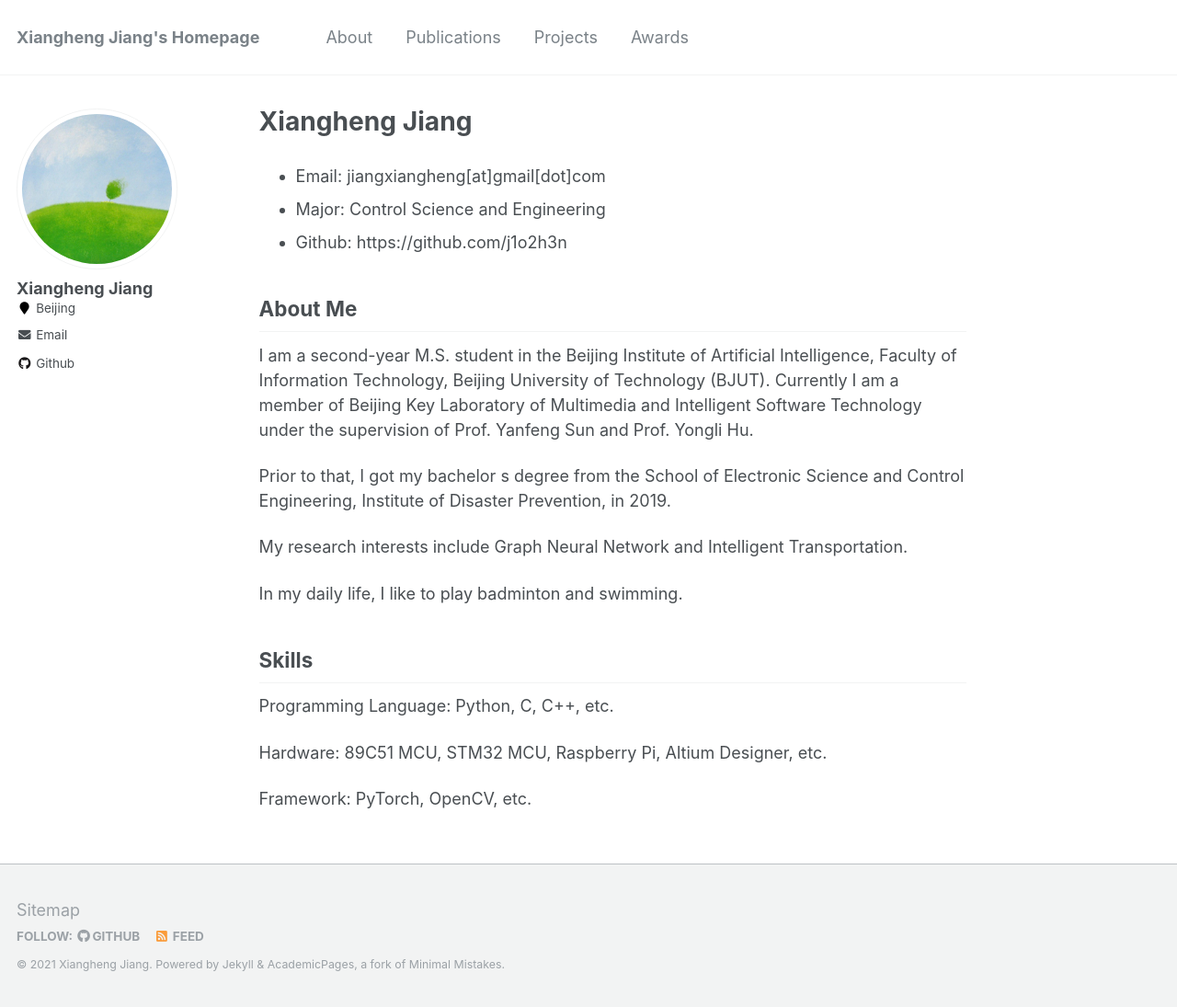
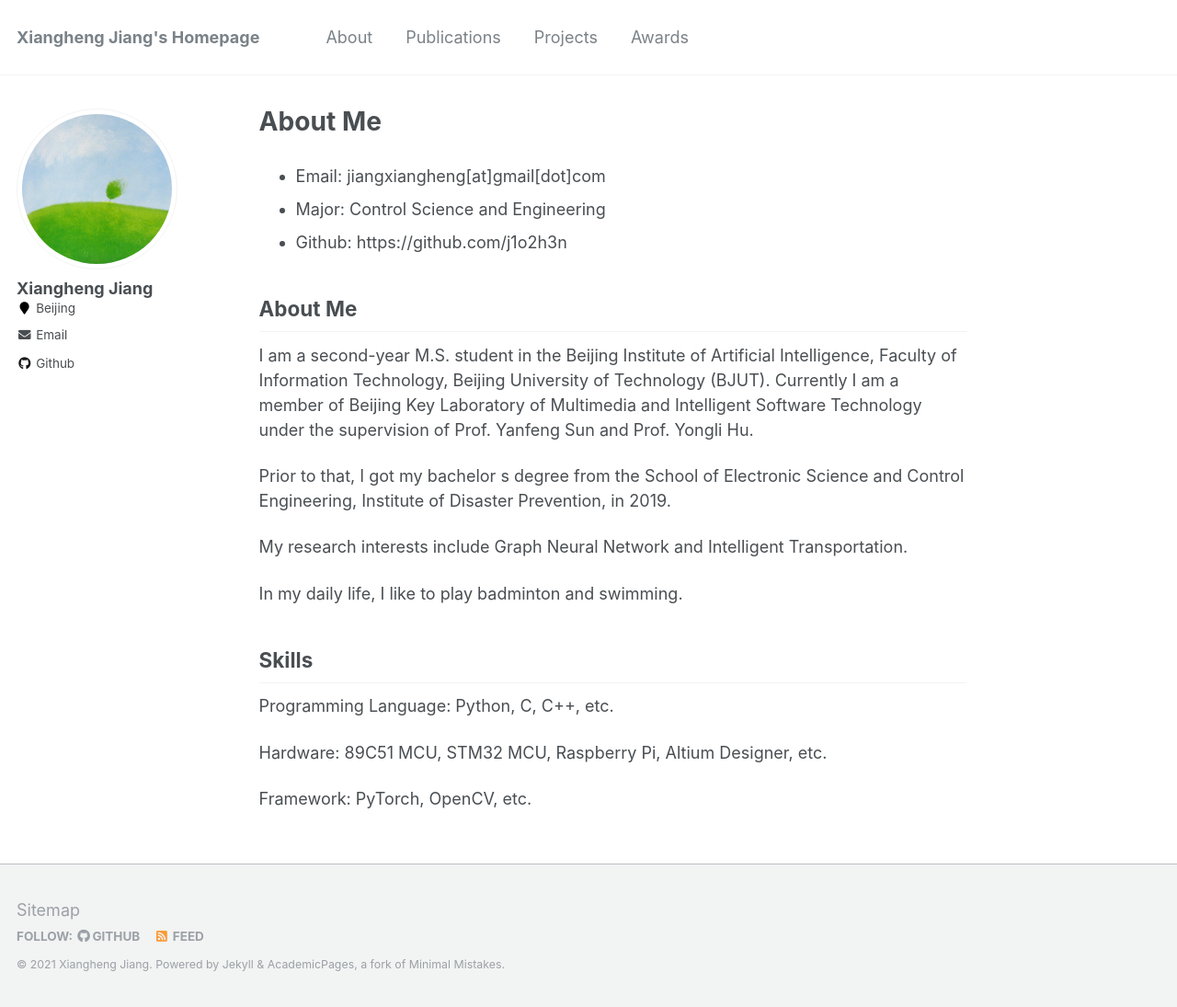
Before and after one commit to j1o2h3n/j1o2h3n.github.io, a Jekyll site: the page built from _pages/about.md, in a window 1280 px wide and 1095 px high. Shown: the whole window at 92% size. Built offline with Jekyll 4.4.1, drawn with Linux system fonts in a browser that asks for light colours.

Commit message:
Update about.md

```diff
--- a/_pages/about.md
+++ b/_pages/about.md
@@ -1,6 +1,6 @@
 ---
 permalink: /
-title: "Xiangheng Jiang"
+title: "About Me"
 excerpt: "About me"
 author_profile: true
 redirect_from:
```
